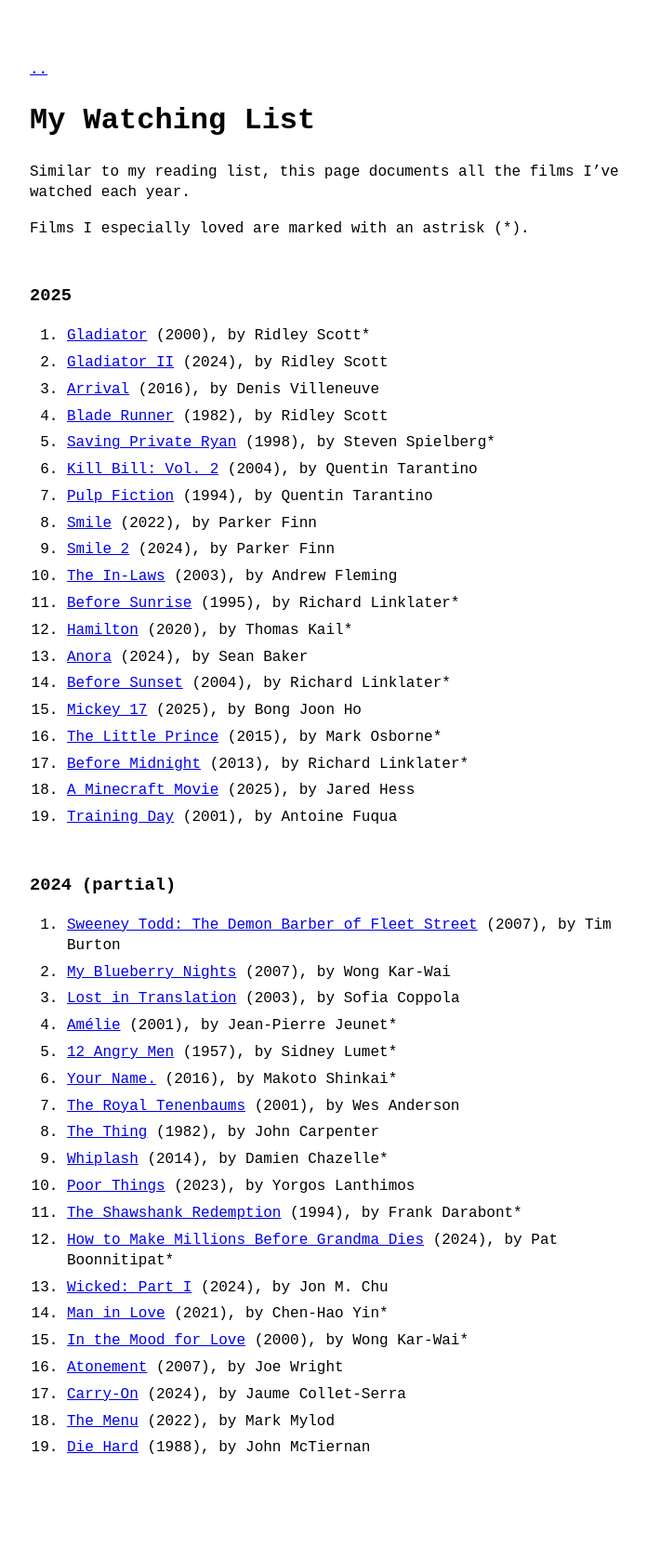
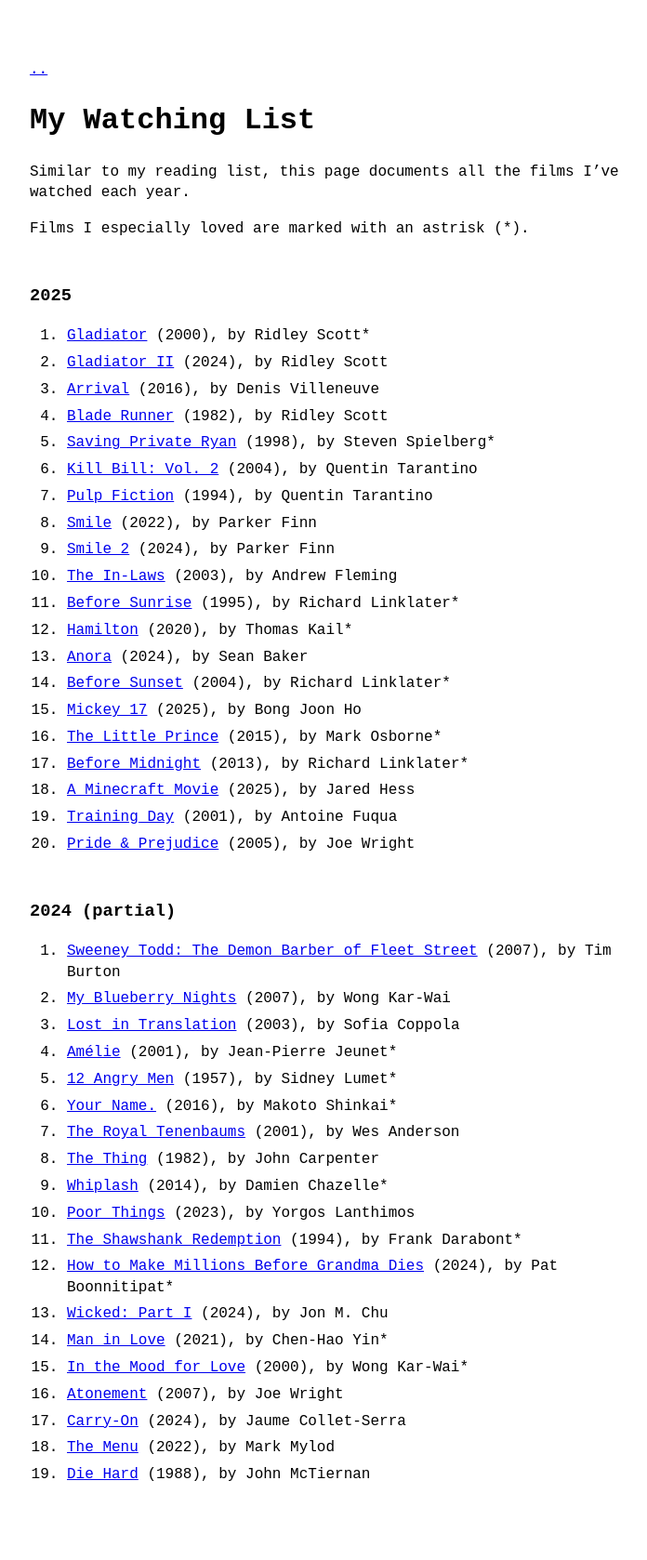
Before and after one commit to llucasly/llucasly.github.io, a Jekyll site: the page built from watching list.md, in a window 1280 px wide. Shown: the whole page at 93% size, without its empty margins (288-984 px from the left). Built offline with Jekyll 4.4.1, drawn with Linux system fonts in a browser that asks for light colours; before the commit the page ends 1649 px from its top, so only the background shows below that.

Commit message:
Added Movie

```diff
--- a/watching list.md
+++ b/watching list.md
@@ -27,6 +27,7 @@ Films I especially loved are marked with an astrisk (*).
 17. [Before Midnight](https://letterboxd.com/film/before-midnight/) (2013), by Richard Linklater*
 18. [A Minecraft Movie](https://letterboxd.com/film/a-minecraft-movie/) (2025), by Jared Hess
 19. [Training Day](https://letterboxd.com/film/training-day/) (2001), by Antoine Fuqua
+20. [Pride & Prejudice](https://letterboxd.com/film/pride-prejudice/) (2005), by Joe Wright
 
 ### 2024 (partial)
 1. [Sweeney Todd: The Demon Barber of Fleet Street](https://letterboxd.com/film/sweeney-todd-the-demon-barber-of-fleet-street-2007/) (2007), by Tim Burton
```
